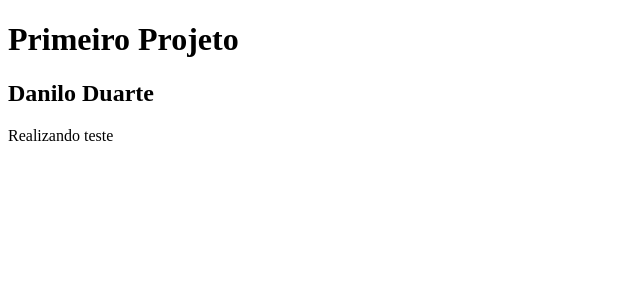
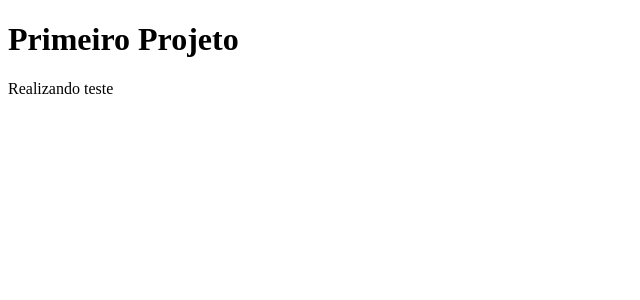
Before and after one commit to danilojduarte/Modulo001, a React (Create React App) app in the folder primeiro-projeto/: page / in a window 1280 px wide. Shown: the top 300 px of the page, without its empty margins (0-640 px from the left). Built offline with nearby package versions, Linux system fonts and the light colour scheme.

Commit message:
Iniciando criação de aplicação com React

```diff
--- a/primeiro-projeto/src/App.js
+++ b/primeiro-projeto/src/App.js
@@ -2,17 +2,12 @@ import React from "react";
 
 class App extends React.Component {
   // Metodo responsável por renderizar o conteúdo HTML do nosso componente;
-  constructor() {
-    super();
-    this.nome = "Danilo Duarte";
-  }
-
   render () {
       return (
         <div>
           <h1>Primeiro Projeto</h1>
 
-          <h2>{this.nome}</h2>
+
 
           <p>Realizando teste</p>
         </div>
```
